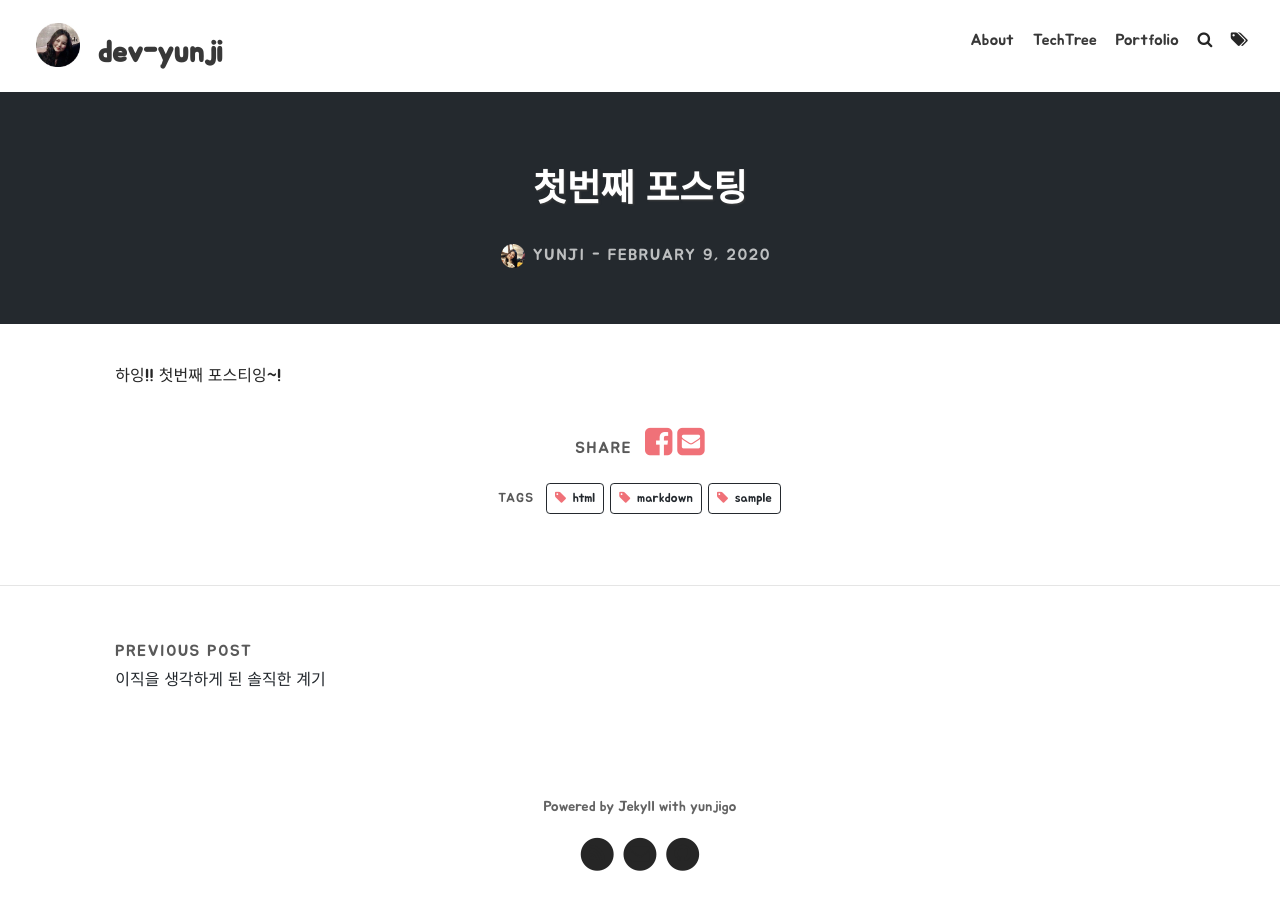
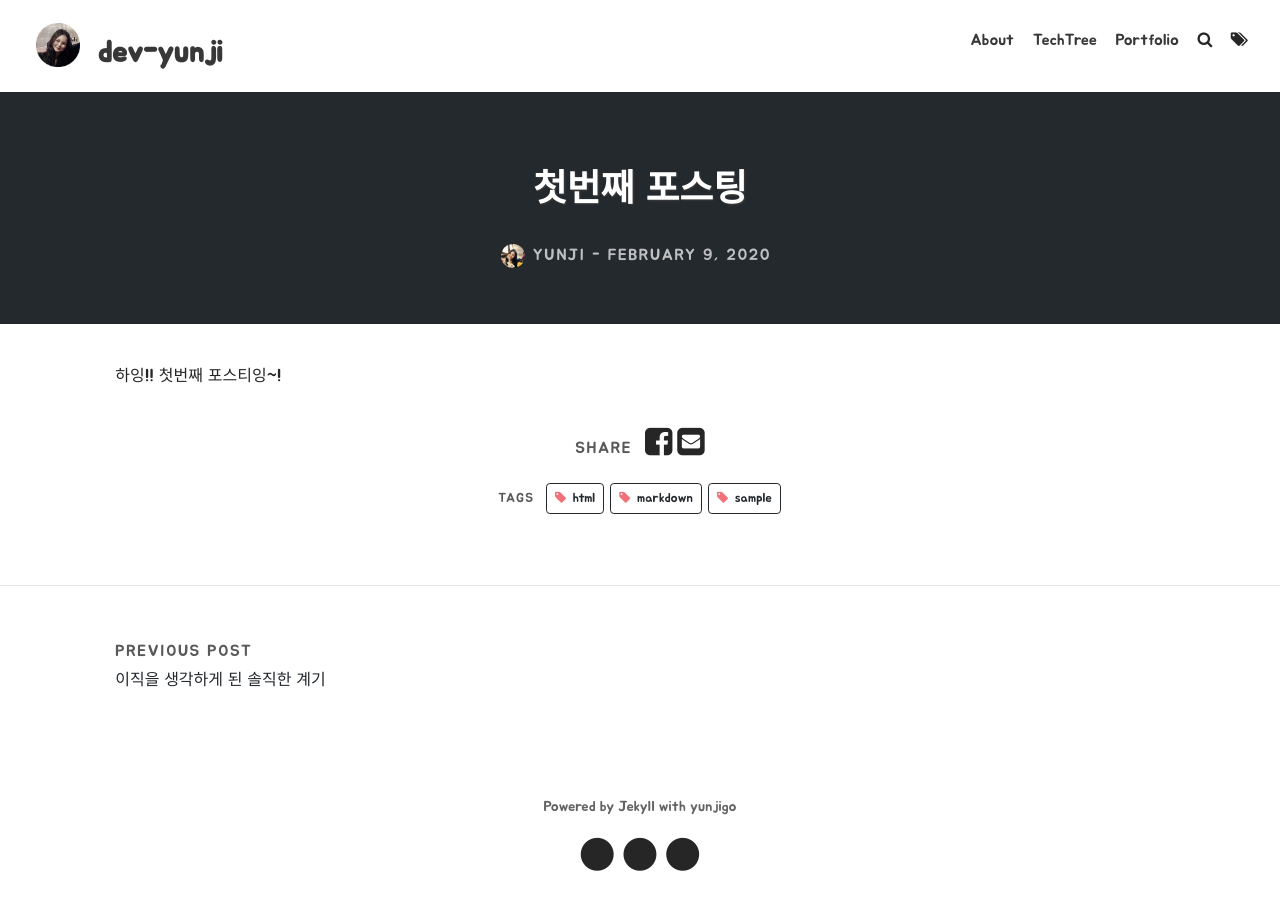
Before and after one commit to yunjigo92/yunjigo92.github.io, a Jekyll site: the page built from _posts/2020-02-09-first-post.md, in a window 1280 px wide. Built offline with Jekyll 4.4.1, drawn with Linux system fonts in a browser that asks for light colours; nearby versions of some CDN libraries; some web fonts are replaced; library files that are not in the unit come from our copies.

Commit message:
Update yunji.css

```diff
--- a/assets/css/yunji.css
+++ b/assets/css/yunji.css
@@ -77,7 +77,8 @@ blockquote {
 i,a,#text{
     color : #f07178;
 }
-.fa-bars, .fa-search, .fa-tags, .fa-stack i{
+.fa-bars, .fa-search, .fa-tags, .fa-facebook-square,
+.fa-envelope-square, .fa-stack i{
      color : #262626;
 }
 .tag-anchor a {
```
